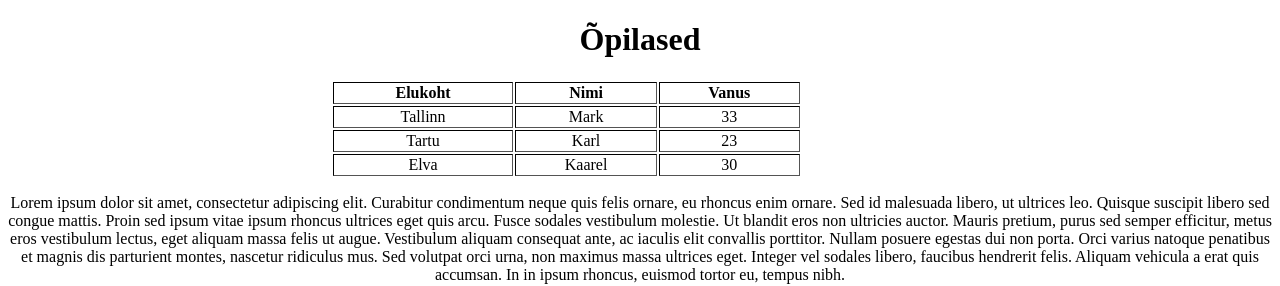
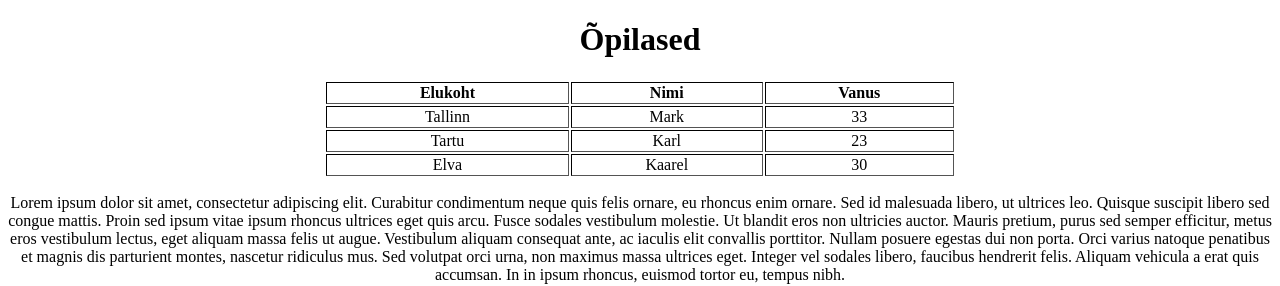
Before and after one commit to kristjanleol/krleol.github.io, a plain HTML site: page index.html in a window 1280 px wide. Shown: the top 286 px of the page. Drawn offline with Linux system fonts and the light colour scheme.

Commit message:
Update index.html

```diff
--- a/index.html
+++ b/index.html
@@ -11,7 +11,7 @@
 </head>
 <body>
 <h1 align="center">Õpilased</h1>
-<div style="margin-left: 323px">
+<div align="center">
   <table border="black" style="width: 50%">
     <tr>
       <th>Elukoht</th>
```
